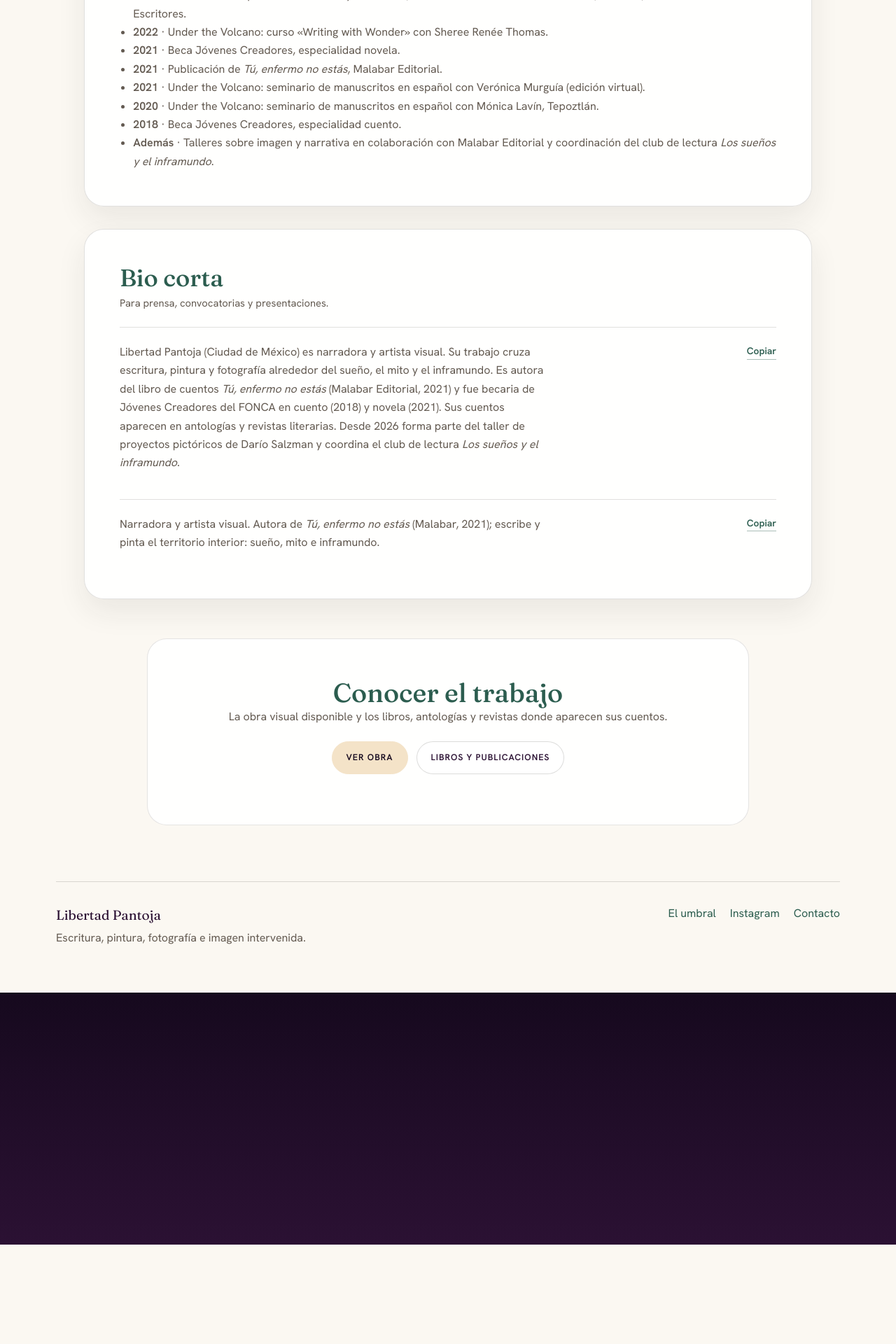
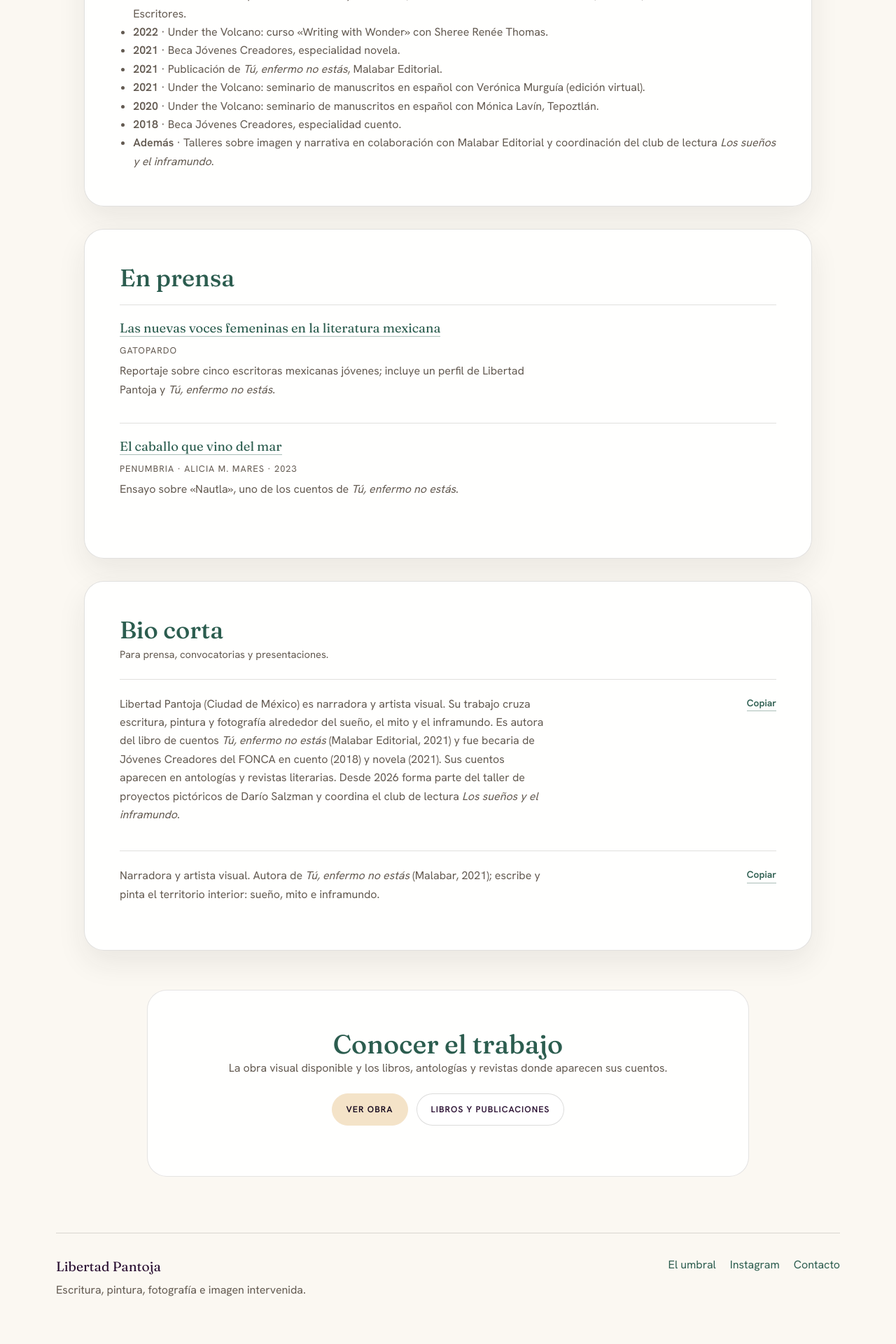
Before and after one commit to LiberPH/libertad-pantoja_site, a Jekyll site: the page built from bio.html, in a window 1280 px wide. Shown: the part 1209-3129 px from the top of the page at 70% size. Built offline with Jekyll 4.4.1, drawn with Linux system fonts in a browser that asks for light colours.

Commit message:
Bio: sección «En prensa» con Gatopardo y Penumbria
Co-Authored-By: Claude Opus 5.5 <noreply@anthropic.com>

```diff
--- a/assets/css/main.css
+++ b/assets/css/main.css
@@ -534,6 +534,27 @@ body.cabecera-clara { background: var(--crema-fondo); }
 
 .cta-band.small h2 { color: var(--verde); }
 .cta-band.small p { color: var(--tinta-media); }
+
+.bio-notas { margin-top: 32px; }
+.notas-lista { margin: 18px 0 0; padding: 0; list-style: none; }
+.notas-lista li { padding: 18px 0; border-top: 1px solid rgba(42, 38, 34, 0.14); }
+.notas-lista a {
+  position: relative;
+  font-family: 'Fraunces', serif;
+  font-size: 1.15rem;
+  color: var(--verde);
+  border-bottom: 1px solid rgba(44, 93, 79, 0.4);
+}
+.notas-lista a::after { content: ""; position: absolute; inset: -10px -6px; }
+.notas-medio {
+  display: block;
+  margin-top: 6px;
+  color: var(--tinta-media);
+  font-size: 0.8rem;
+  letter-spacing: 0.08em;
+  text-transform: uppercase;
+}
+.notas-lista p { margin-top: 6px; max-width: 68ch; }
 
 .bio-prensa { margin-top: 32px; }
 .bio-prensa-nota { margin-top: 4px; color: var(--tinta-media); font-size: 0.92rem; }
--- a/bio.html
+++ b/bio.html
@@ -52,6 +52,22 @@ permalink: /bio/
   </ul>
 </section>
 
+<section class="timeline-panel bio-notas">
+  <h2>En prensa</h2>
+  <ul class="notas-lista">
+    <li>
+      <a href="https://www.gatopardo.com/articulos/cinco-escritoras-mexicanas-jovenes-y-feministas-8m" target="_blank" rel="noopener noreferrer">Las nuevas voces femeninas en la literatura mexicana</a>
+      <span class="notas-medio">Gatopardo</span>
+      <p>Reportaje sobre cinco escritoras mexicanas jóvenes; incluye un perfil de Libertad Pantoja y <em>Tú, enfermo no estás</em>.</p>
+    </li>
+    <li>
+      <a href="https://www.penumbria.mx/el-caballo-que-vino-del-mar/" target="_blank" rel="noopener noreferrer">El caballo que vino del mar</a>
+      <span class="notas-medio">Penumbria · Alicia M. Mares · 2023</span>
+      <p>Ensayo sobre «Nautla», uno de los cuentos de <em>Tú, enfermo no estás</em>.</p>
+    </li>
+  </ul>
+</section>
+
 <section class="timeline-panel bio-prensa">
   <h2>Bio corta</h2>
   <p class="bio-prensa-nota">Para prensa, convocatorias y presentaciones.</p>
```
